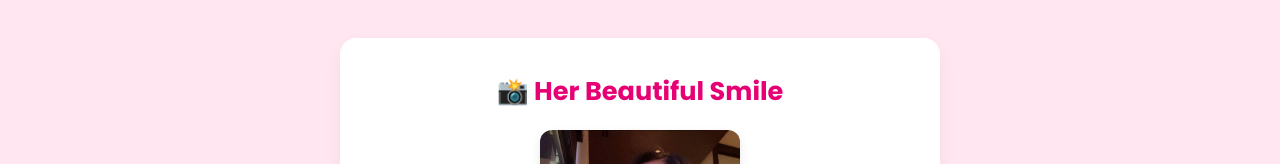
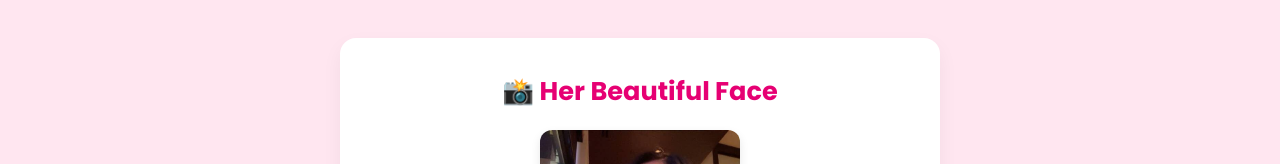
Before and after one commit to Dkrowew/helloo, a plain HTML site: page index.html in a window 1280 px wide. Shown: the part 223-387 px from the top of the page. Drawn offline with Linux system fonts and the light colour scheme.

Commit message:
Update index.html

```diff
--- a/index.html
+++ b/index.html
@@ -15,7 +15,7 @@
 
     <main>
         <section>
-            <h2>📸 Her Beautiful Smile</h2>
+            <h2>📸 Her Beautiful Face</h2>
             <img src="1000002761.jpg" alt="My Girlfriend" class="photo">
         </section>
 
```
